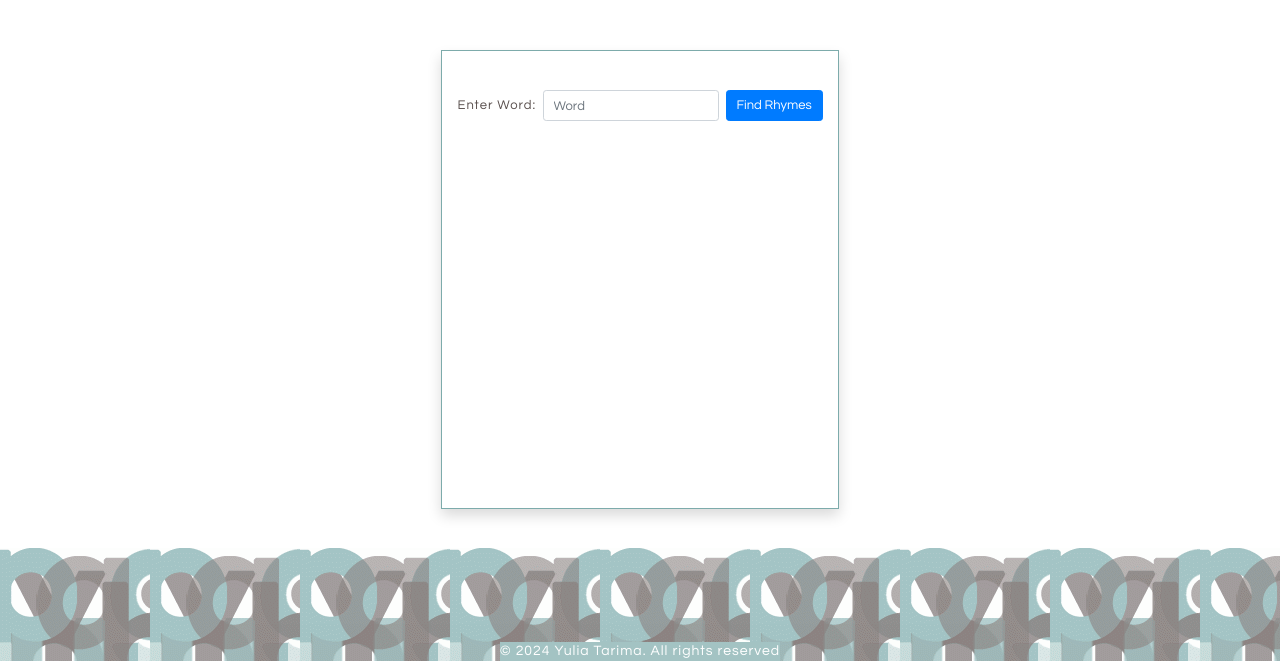
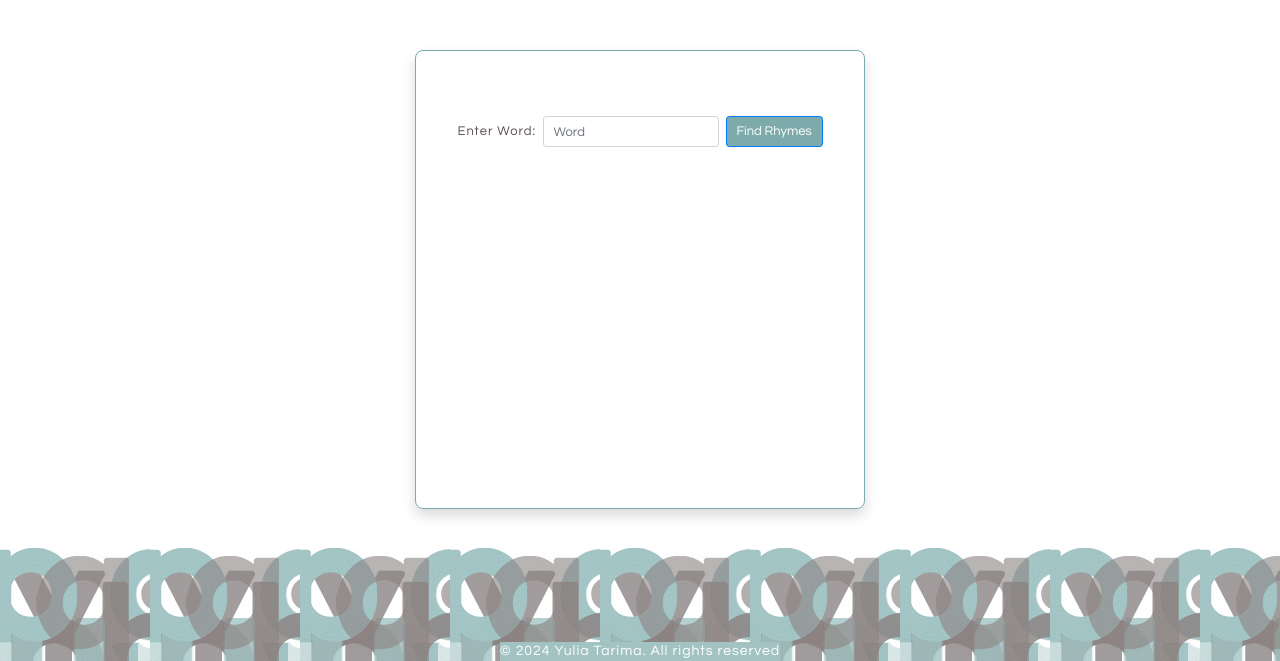
Before and after one commit to YuliaTarima/CEN2361---PWAs, a plain HTML site: page 03. RhymingWords/index.html in a window 1280 px wide. Shown: the part 139-800 px from the top of the page. Drawn offline with nearby package versions, Linux system fonts and the light colour scheme.

Commit message:
change text button

```diff
--- a/03. RhymingWords/index.css
+++ b/03. RhymingWords/index.css
@@ -8,7 +8,7 @@ body, html {
     font: 13px "Century Gothic", "Helvetica", "Arial" !important;
     letter-spacing: 1px !important;
     line-height: 145% !important;
-    }
+}
 
 /* Flexbox container to hold header, main, and footer */
 #wrapper {
@@ -16,6 +16,7 @@ body, html {
     flex-direction: column;
     min-height: 100vh;
 }
+
 main {
     flex: 1;
     margin: 3em auto;
@@ -45,6 +46,7 @@ header {
     background-image: url('../images/logo.gif');
     background-repeat: no-repeat;
 }
+
 footer {
     background-image: url('../images/footer.gif');
     opacity: 0.7;
@@ -66,9 +68,19 @@ footer {
 
 .card {
     margin: 2em auto;
+}
+
 .shadow {
-    box-shadow: 0px 4px 10px #7dabab;
+    box-shadow: 0 4px 10px #7dabab;
 }
+
 form {
     padding: 2em;
 }
+
+.submitBtn {
+    background-color: #7dabab;
+}
+.roundedCorners {
+    border-radius: 8px; /* Adjust the value to get the desired corner radius */
+}
--- a/03. RhymingWords/index.html
+++ b/03. RhymingWords/index.html
@@ -14,12 +14,12 @@
         <div id="logo"></div>
         <h1>Rhyming Words PWA</h1>
     </header>
-    <main class="shadow">
+    <main class="shadow roundedCorners">
         <div class="container mt-5">
             <form class="form-inline" id="inputWordForm">
                 <label class="mr-2" for="inputWord">Enter Word:</label>
                 <input class="form-control mr-2" id="inputWord" maxlength="15" placeholder="Word" type="text">
-                <button class="btn btn-primary" id="submit" type="submit">Find Rhymes</button>
+                <button class="btn btn-primary submitBtn" id="submit" type="submit">Find Rhymes</button>
             </form>
             <div id="rhymingResults">
                 <!-- Fetched content will be inserted here -->
```
